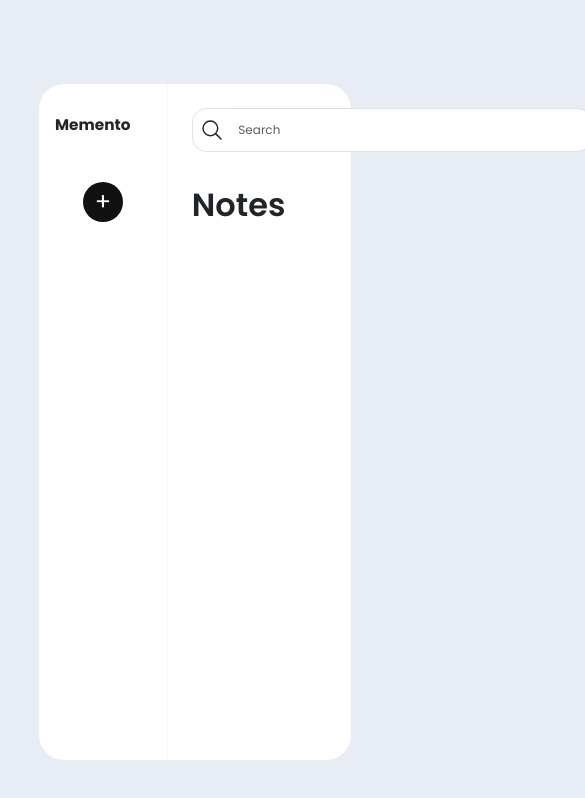
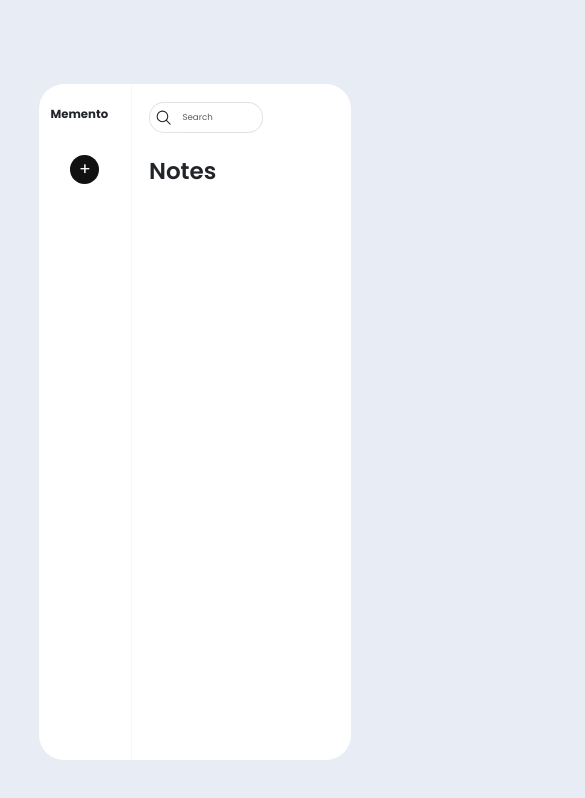
Before and after one commit to s-auharda293/note-taking-app, a React (Vite) app: page / in a window 390 px wide. Shown: the top 798 px of the page, 585 px wide, since content can reach past the window. Built offline with nearby package versions, Linux system fonts and the light colour scheme.

Commit message:
Made the app responsive

```diff
--- a/src/App.jsx
+++ b/src/App.jsx
@@ -33,6 +33,14 @@ const App = () => {
     // <Note />;
   };
 
+  const handleDeleteNote = (id) => {
+    return setNotes((notes) =>
+      notes.filter((note) => {
+        return note.id !== id;
+      })
+    );
+  };
+
   return (
     <>
       <div className="center-container">
@@ -41,7 +49,7 @@ const App = () => {
           onClickShowColorButtons={handleShowColorButtons}
           onHoldColor={handleHoldColor}
         />
-        <Main notes={notes} />
+        <Main notes={notes} onDeleteNote={handleDeleteNote} />
       </div>
     </>
   );
@@ -111,12 +119,12 @@ const SideBar = ({
   );
 };
 
-const Main = ({ notes }) => {
+const Main = ({ notes, onDeleteNote }) => {
   return (
     <div className="main">
       <SearchBar />
       <h1 className="notes-heading">Notes</h1>
-      <NoteContainer notes={notes} />
+      <NoteContainer notes={notes} onDeleteNote={onDeleteNote} />
     </div>
   );
 };
@@ -130,7 +138,7 @@ const SearchBar = () => {
         </button>
         <input
           type="text"
-          className="form-control"
+          className="form-control search-input"
           placeholder="Search"
           aria-label="Example text with button addon"
           aria-describedby="button-addon1"
@@ -140,7 +148,7 @@ const SearchBar = () => {
   );
 };
 
-const NoteContainer = ({ notes }) => {
+const NoteContainer = ({ notes, onDeleteNote }) => {
   return (
     <div className="notes-container">
       {notes.map((note) => (
@@ -149,13 +157,15 @@ const NoteContainer = ({ notes }) => {
           date={note.date}
           color={note.color}
           key={note.id}
+          onDeleteNote={onDeleteNote}
+          id={note.id}
         />
       ))}
     </div>
   );
 };
 
-const Note = ({ content, date, color }) => {
+const Note = ({ content, date, color, onDeleteNote, id }) => {
   return (
     <div className={`note ${color}`}>
       <span className="note-content">{content}</span>
@@ -212,7 +222,11 @@ const Note = ({ content, date, color }) => {
 
             <ion-icon name="create-outline"></ion-icon>
           </button>
-          <button type="button" className="btn delete-button">
+          <button
+            type="button"
+            className="btn delete-button"
+            onClick={() => onDeleteNote(id)}
+          >
             <ion-icon name="trash-outline"></ion-icon>
           </button>
         </div>
--- a/src/index.css
+++ b/src/index.css
@@ -155,8 +155,8 @@ body {
   gap: 2.4rem;
   overflow-x: auto;
   margin: 2.4rem 0 0 2.4rem;
-  width: 90%;
-  height: 80%;
+  max-width: 90%;
+  max-height: 80%;
 }
 
 .note {
@@ -208,3 +208,91 @@ body {
 .modal-btn-edit {
   background-color: #86b7fe;
 }
+
+/*
+//////////////////////////////////////////////////////////////////////////
+
+                              QUERIES
+
+//////////////////////////////////////////////////////////////////////////
+*/
+
+/**************************/
+/* BELOW 1344px (Smaller desktops) */
+/**************************/
+
+@media (max-width: 84em) {
+  .notes-container {
+    flex-wrap: wrap;
+    overflow-y: auto;
+    max-height: 45rem;
+  }
+}
+
+/**************************/
+/* BELOW 1200px (Landscape Tablets) */
+/**************************/
+
+@media (max-width: 75em) {
+  html {
+    /* 9px / 16px  */
+    font-size: 60%;
+  }
+  .notes-container {
+    max-height: 50rem;
+  }
+}
+
+/**************************/
+/* BELOW 944px (Tablets) */
+/**************************/
+
+@media (max-width: 59em) {
+  html {
+    /* 8px / 16px = 0.5 = 50% */
+    font-size: 50%;
+  }
+  .notes-container {
+    max-height: 40rem;
+  }
+}
+
+/**************************/
+/* BELOW 704px (Smaller tablets) */
+/**************************/
+
+@media (max-width: 44em) {
+  .search-input {
+    max-width: 30rem;
+  }
+}
+
+/**************************/
+/* BELOW 544px (Phones) */
+/**************************/
+
+@media (max-width: 34em) {
+  html {
+    font-size: 50%;
+  }
+  .search-input {
+    max-width: 20rem;
+  }
+  .notes-container {
+    max-width: 25rem;
+
+    max-height: 60rem;
+  }
+}
+@media (max-width: 26.5em) {
+  html {
+    font-size: 45%;
+  }
+  .search-input {
+    max-width: 12rem;
+  }
+  .notes-container {
+    max-width: 20rem;
+    max-height: 50rem;
+  }
+}
```
